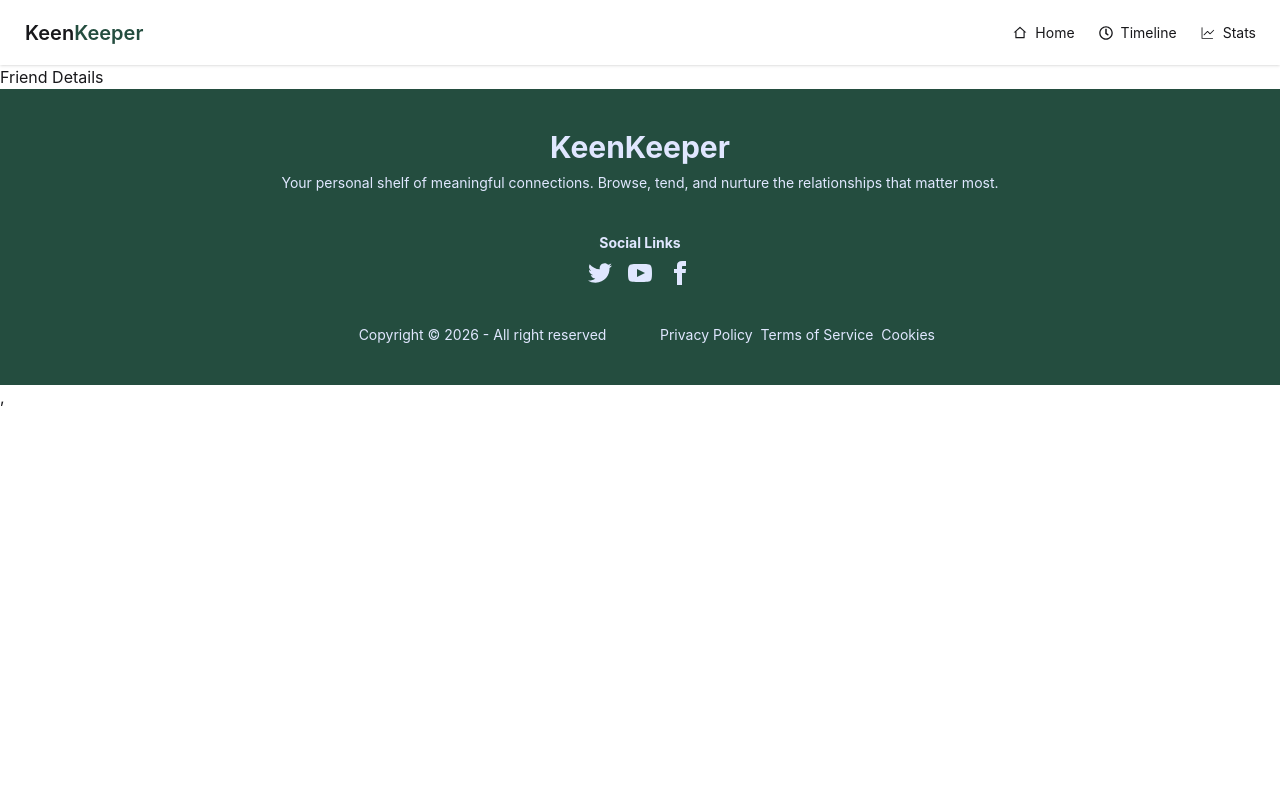
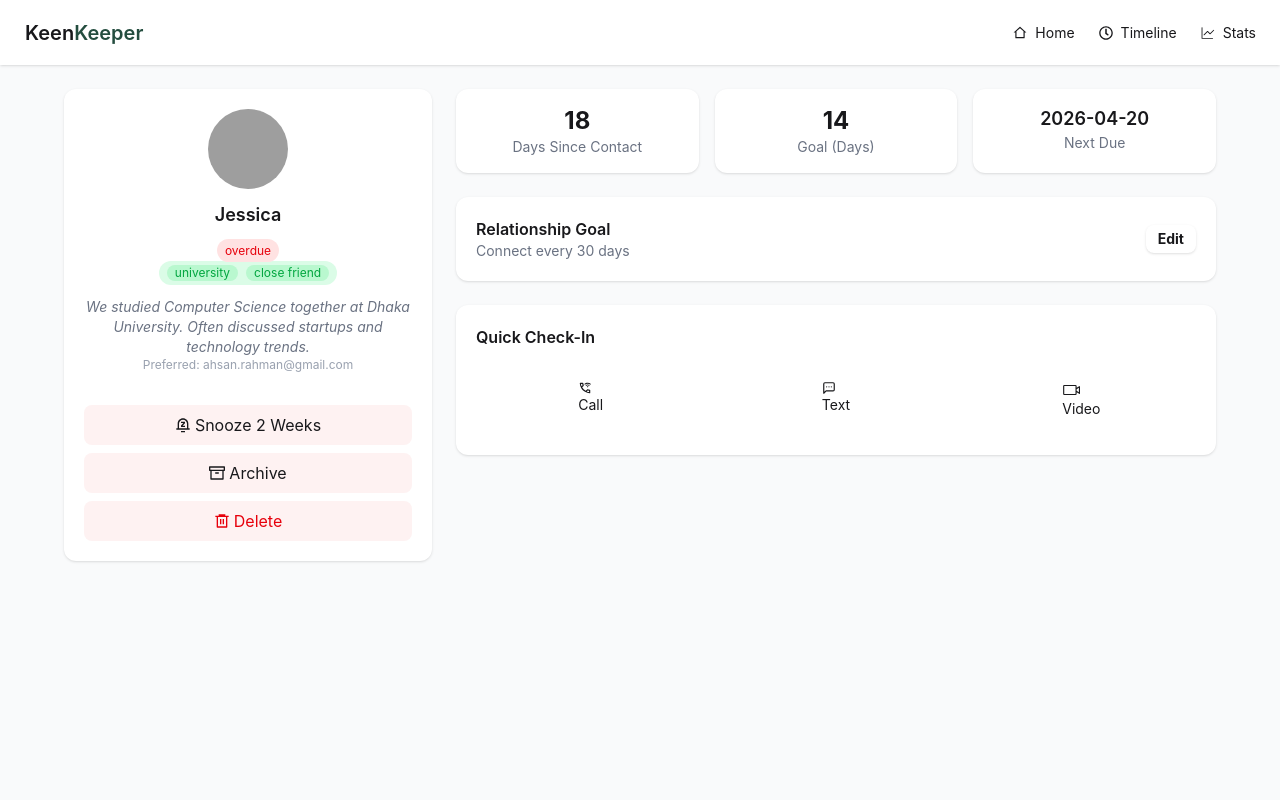
Before and after one commit to LalonSheikh/b13-a07, a React (Vite) app: page /friendDetails/1 in a window 1280 px wide. Shown: the top 800 px of the page. Built offline with nearby package versions, Linux system fonts and the light colour scheme; grey boxes are pictures that could not be loaded.

Commit message:
friend details page added

```diff
--- a/src/components/Friend/FriendCard.jsx
+++ b/src/components/Friend/FriendCard.jsx
@@ -1,3 +1,5 @@
+import { Link } from "react-router";
+
 const FriendCard = ({ friend }) => {
   let status = "";
 
@@ -10,7 +12,10 @@ const FriendCard = ({ friend }) => {
   }
 
   return (
-    <div className="card bg-base-100 shadow-sm">
+    <Link
+      to={`/friendDetails/${friend.id}`}
+      className="card bg-base-100 shadow-sm"
+    >
       <figure className=" ">
         <img src={friend.picture} alt="Shoes" className="rounded-full w-24" />
       </figure>
@@ -18,8 +23,8 @@ const FriendCard = ({ friend }) => {
         <h2 className="card-title">{friend.name}</h2>
         <p>{friend.days_since_contact}d ago</p>
         <div className="flex gap-4">
-          {friend.tags.map((tag) => (
-            <p className="bg-green-200 rounded-2xl px-2" key={tag.id}>
+          {friend.tags.map((tag, ind) => (
+            <p className="bg-green-200 rounded-2xl px-2" key={ind}>
               {tag}
             </p>
           ))}
@@ -29,7 +34,7 @@ const FriendCard = ({ friend }) => {
           {friend.status}
         </p>
       </div>
-    </div>
+    </Link>
   );
 };
 
--- /dev/null
+++ b/src/context/FriendProvider.jsx
@@ -0,0 +1,19 @@
+import { createContext, useState } from "react";
+
+export const FriendContext = createContext();
+
+const FriendProvider = ({ children }) => {
+  const [friends, setFriends] = useState([]);
+  const data = {
+    friends,
+    setFriends,
+  };
+
+  return (
+    <FriendContext.Provider value={{ friends, data, setFriends }}>
+      {children}
+    </FriendContext.Provider>
+  );
+};
+
+export default FriendProvider;
--- a/src/layout/Root.jsx
+++ b/src/layout/Root.jsx
@@ -6,9 +6,9 @@ const Root = () => {
   return (
     <div>
       <Navbar></Navbar>
-     <div className="container mx-auto">
-       <Outlet></Outlet>
-     </div>
+      <div className="container mx-auto">
+        <Outlet></Outlet>
+      </div>
       <Footer></Footer>
     </div>
   );
--- a/src/main.jsx
+++ b/src/main.jsx
@@ -1,4 +1,4 @@
-import { Children, StrictMode } from "react";
+import { StrictMode } from "react";
 import { createRoot } from "react-dom/client";
 import "./index.css";
 import { createBrowserRouter, RouterProvider } from "react-router";
@@ -8,6 +8,7 @@ import Analytics from "./pages/analytics/Analytics.jsx";
 import Home from "./pages/home/Home.jsx";
 import ErrorPage from "./pages/errorPage/ErrorPage.jsx";
 import FriendDetails from "./pages/friendDetails/FriendDetails.jsx";
+import FriendProvider from "./context/FriendProvider.jsx";
 
 const router = createBrowserRouter([
   {
@@ -19,6 +20,7 @@ const router = createBrowserRouter([
         element: <Home></Home>,
         loader: () => fetch("/friends.json"),
       },
+
       {
         path: "/timeline",
         element: <Timeline></Timeline>,
@@ -28,9 +30,10 @@ const router = createBrowserRouter([
         element: <Analytics></Analytics>,
       },
       {
-        path:"/friendDetails/:id",
-        element:<FriendDetails/>
-      }
+        path: "/friendDetails/:id",
+        element: <FriendDetails />,
+        loader: () => fetch("/friends.json"),
+      },
     ],
     errorElement: <ErrorPage />,
   },
@@ -38,6 +41,8 @@ const router = createBrowserRouter([
 
 createRoot(document.getElementById("root")).render(
   <StrictMode>
-    <RouterProvider router={router} />,
+    <FriendProvider>
+      <RouterProvider router={router} />,
+    </FriendProvider>
   </StrictMode>,
 );
--- a/src/pages/friendDetails/FriendDetails.jsx
+++ b/src/pages/friendDetails/FriendDetails.jsx
@@ -1,9 +1,137 @@
-
+import { FiArchive } from "react-icons/fi";
+import { LuMessageSquareMore } from "react-icons/lu";
+import { MdOutlineWifiCalling3 } from "react-icons/md";
+import { PiVideoCamera } from "react-icons/pi";
+import { RiDeleteBin6Line, RiNotificationSnoozeLine } from "react-icons/ri";
+import { useLoaderData, useParams } from "react-router";
 
 const FriendDetails = () => {
+  const { id } = useParams();
+  console.log(id, "params");
+
+  const friends = useLoaderData();
+  console.log(friends, "friends");
+  const expectedFriends = friends.find((friend) => friend.id === parseInt(id));
+  console.log("expected Friend", expectedFriends);
+  const {
+    picture,
+    name,
+    email,
+    days_since_contact,
+    status,
+    tags,
+    bio,
+    goal,
+    next_due_date,
+  } = expectedFriends;
+
   return (
-    <div>
-      <h2>Friend Details</h2>
+    <div className="min-h-screen bg-gray-50 p-6">
+      <div className="max-w-6xl mx-auto grid grid-cols-1 lg:grid-cols-3 gap-6">
+        {/* LEFT PROFILE CARD */}
+        <div className="bg-white rounded-xl shadow p-5 space-y-4">
+          <div className="flex flex-col items-center text-center">
+            <img
+              src={picture}
+              alt="profile"
+              className="w-20 h-20 rounded-full"
+            />
+            <h2 className="mt-3 font-semibold text-lg">{name} </h2>
+
+            <div className=" gap-2 mt-2">
+              <span className="px-2 py-1 text-xs bg-red-100 text-red-600 rounded-full">
+                {status}
+              </span>
+              <p className="px-2 py-1 flex gap-2 text-xs bg-green-100 text-green-600 rounded-full">
+                {tags.map((tag, ind) => (
+                  <p className="bg-green-200 rounded-2xl px-2" key={ind}>
+                    {tag}
+                  </p>
+                ))}
+              </p>
+            </div>
+
+            <p className="text-sm text-gray-500 mt-3 italic">
+        {bio}
+            </p>
+            <p className="text-xs text-gray-400">Preferred: {email}</p>
+          </div>
+
+          <div className="space-y-2 pt-4">
+            <button className="flex items-center justify-center w-full gap-1 py-2 rounded-lg bg-red-50  hover:bg-red-100">
+              <RiNotificationSnoozeLine /> Snooze 2 Weeks
+            </button>
+            <button className="flex items-center justify-center w-full py-2  gap-1 rounded-lg bg-red-50  hover:bg-red-100">
+              <FiArchive />
+              Archive
+            </button>
+            <button className="flex items-center justify-center w-full py-2 gap-1 rounded-lg bg-red-50 text-red-600 hover:bg-red-100">
+              <RiDeleteBin6Line />
+              Delete
+            </button>
+          </div>
+        </div>
+
+        {/* RIGHT SIDE */}
+        <div className="lg:col-span-2 space-y-6">
+          {/* STATS */}
+          <div className="grid grid-cols-1 md:grid-cols-3 gap-4">
+            <div className="bg-white rounded-xl shadow p-4 text-center">
+              <p className="text-2xl font-bold">{days_since_contact}</p>
+              <p className="text-sm text-gray-500">Days Since Contact</p>
+            </div>
+
+            <div className="bg-white rounded-xl shadow p-4 text-center">
+              <p className="text-2xl font-bold">{goal}</p>
+              <p className="text-sm text-gray-500">Goal (Days)</p>
+            </div>
+
+            <div className="bg-white rounded-xl shadow p-4 text-center">
+              <p className="text-lg font-semibold">{next_due_date}</p>
+              <p className="text-sm text-gray-500">Next Due</p>
+            </div>
+          </div>
+
+          {/* RELATIONSHIP GOAL */}
+          <div className="bg-white rounded-xl shadow p-5 flex justify-between items-center">
+            <div>
+              <h3 className="font-semibold">Relationship Goal</h3>
+              <p className="text-sm text-gray-500">Connect every 30 days</p>
+            </div>
+            <button className="px-3 py-1 font-bold shadow rounded-lg text-sm hover:bg-gray-100">
+              Edit
+            </button>
+          </div>
+
+          {/* QUICK CHECK-IN */}
+          <div className="bg-white rounded-xl shadow p-5">
+            <h3 className="font-semibold mb-4">Quick Check-In</h3>
+
+            <div className="grid grid-cols-3 gap-4">
+              <button className="flex flex-col items-center gap-2 p-4  rounded-lg hover:bg-gray-50">
+                <span className="text-sm">
+                  <MdOutlineWifiCalling3 />
+                  Call
+                </span>
+              </button>
+
+              <button className="flex flex-col items-center gap-2 p-4  rounded-lg hover:bg-gray-50">
+                <span className="text-sm">
+                  {" "}
+                  <LuMessageSquareMore />
+                  Text
+                </span>
+              </button>
+
+              <button className="flex flex-col items-center gap-2 p-4  rounded-lg hover:bg-gray-50">
+                <span className="text-sm">
+                  <PiVideoCamera className="text-lg" /> Video
+                </span>
+              </button>
+            </div>
+          </div>
+        </div>
+      </div>
     </div>
   );
 };
--- /dev/null
+++ b/src/pages/home/Test.jsx
@@ -0,0 +1,13 @@
+
+
+const Test = ({name,children}) => {
+console.log(name)
+    return (
+        <div>
+            <h2>Hello World!!!</h2>
+            {children}
+        </div>
+    );
+};
+
+export default Test;
```
